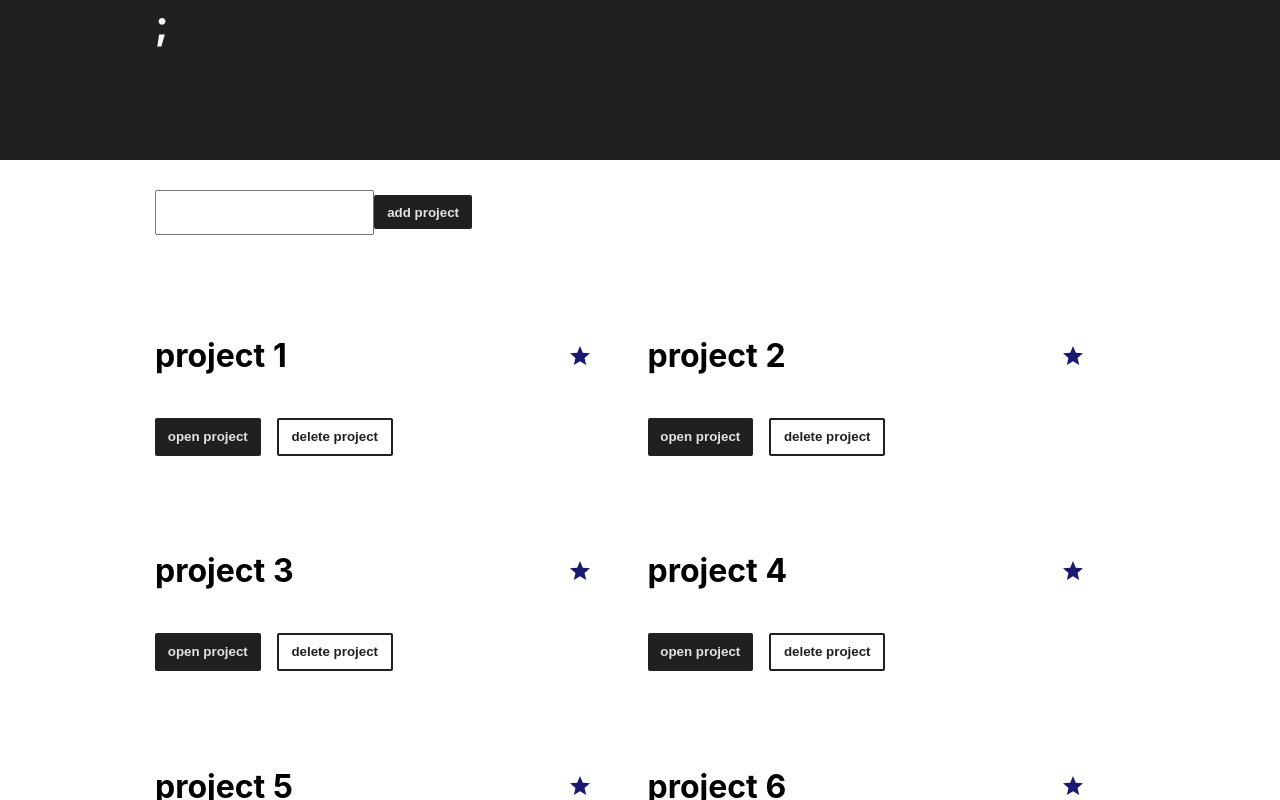
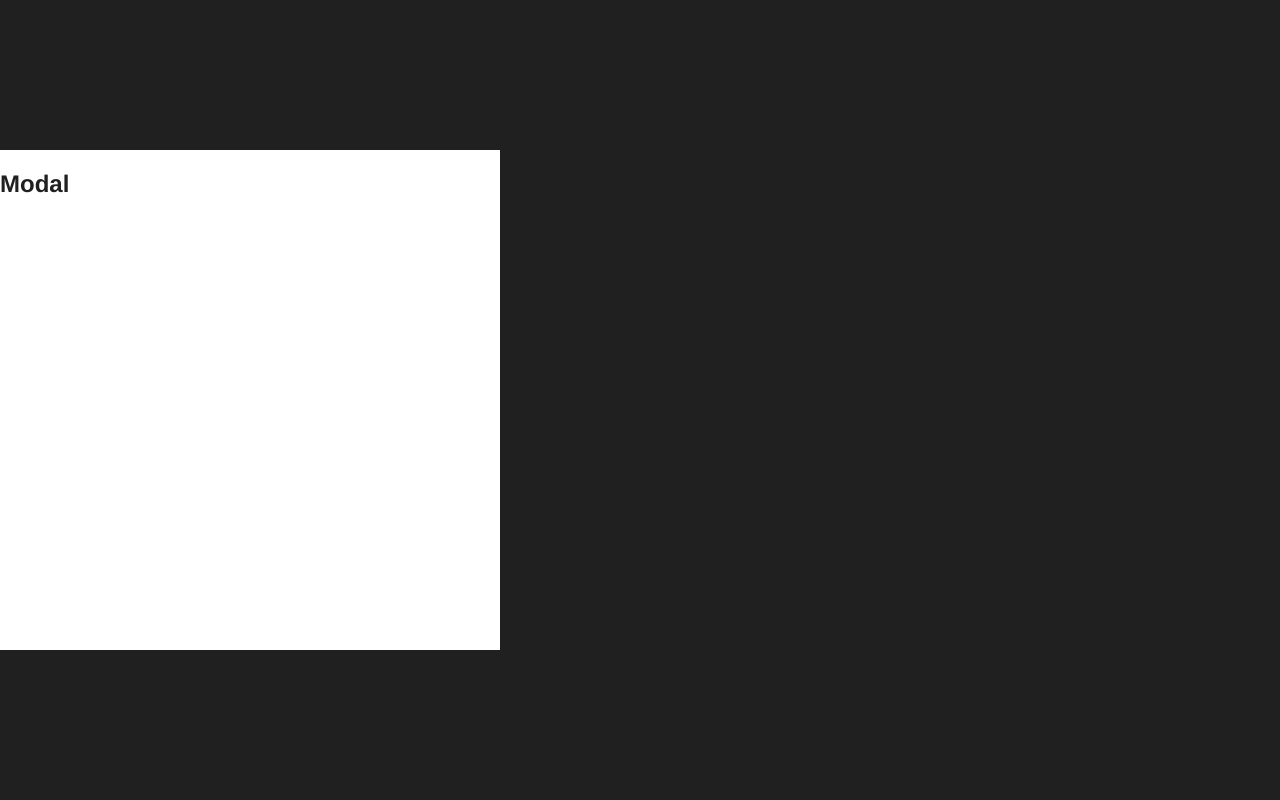
Before and after one commit to subject026/amser-llysiau, a React app: page / in a window 1280 px wide. Shown: the top 800 px of the page. Built offline with nearby package versions, Linux system fonts and the light colour scheme.

Commit message:
css and modal stuff

```diff
--- /dev/null
+++ b/src/App/components/Modal/index.tsx
@@ -0,0 +1,36 @@
+import React from 'react';
+import styled from 'styled-components';
+import { useDispatch } from 'react-redux';
+import { useSelector } from '../../state/reducers';
+
+const Overlay = styled.div`
+  position: fixed;
+  width: 100vw;
+  min-height: 100vh;
+  background-color: #202020;
+  display: flex;
+  align-items: center;
+`;
+
+const ModalBox = styled.section`
+  background-color: #fff;
+  width: 500px;
+  height: 500px;
+`;
+
+function Modal() {
+  const appState = useSelector((state): TState => state);
+  const dispatch = useDispatch();
+  console.log('Modal.tsx - appState: ', appState);
+  if (appState.modal)
+    return (
+      <Overlay>
+        <ModalBox>
+          <h2>Modal</h2>
+          {/* <button onClick={dispatch()}></button> */}
+        </ModalBox>
+      </Overlay>
+    );
+}
+
+export default Modal;
--- a/src/App/components/ProjectView/TaskCard.tsx
+++ b/src/App/components/ProjectView/TaskCard.tsx
@@ -8,6 +8,10 @@ const Card = styled.li`
   &:hover {
     cursor: pointer;
     border: 2px solid grey;
+  }
+  h5 {
+    font-size: 1rem;
+    padding: 0 2rem;
   }
 `;
 
--- a/src/App/components/ProjectView/index.tsx
+++ b/src/App/components/ProjectView/index.tsx
@@ -17,6 +17,7 @@ type TSectionProps = {
 };
 
 const Section = styled.section`
+  padding: 60px 0;
   @media (max-width: 699px) {
     position: relative;
     transition: transform 100ms ease-out;
@@ -33,6 +34,7 @@ const Section = styled.section`
   @media (min-width: 700px) {
     display: grid;
     grid-template-columns: 1fr 1fr;
+    grid-gap: ${(props) => props.theme.layout.base2};
     grid-template-rows: 1fr;
   }
 `;
@@ -51,6 +53,14 @@ type TTaskViewProps = {
 };
 
 const TasksView = styled.div`
+  background-color: #fff;
+  h4 {
+    margin: 0;
+    padding: ${(props) => props.theme.layout.base2};
+    background-color: ${(props) => props.theme.colors.grey200};
+    color: ${(props) => props.theme.colors.grey800};
+    font-size: 20px;
+  }
   ul {
     padding: 0;
     list-style-type: none;
@@ -157,12 +167,12 @@ const ProjectView: React.FC = (): React.ReactElement => {
   return (
     <>
       <ProjectHeader>
-        <Wrapper>{/* // */}</Wrapper>
+        <Wrapper>{/* // */}poo</Wrapper>
       </ProjectHeader>
       <Wrapper>
         <Section taskId={view.taskId} key={id}>
           <TasksView taskId={view.taskId}>
-            <h4>tasks</h4>
+            <h4>Tasks</h4>
             <Form onSubmit={handleFormSubmit}>
               <section>
                 <div>
@@ -187,7 +197,14 @@ const ProjectView: React.FC = (): React.ReactElement => {
               <button
                 type="button"
                 onClick={() => {
-                  dispatch(OPEN_MODAL());
+                  dispatch(
+                    OPEN_MODAL({
+                      type: 'newTask',
+                      data: {
+                        title: 'This is a testy westy',
+                      },
+                    }),
+                  );
                 }}
               >
                 new session
--- a/src/App/components/styled/form.ts
+++ b/src/App/components/styled/form.ts
@@ -2,7 +2,7 @@ import styled from 'styled-components';
 
 export default styled.form`
   section {
-    padding: 30px 0;
+    padding: 2rem;
   }
 
   label {
--- a/src/App/index.tsx
+++ b/src/App/index.tsx
@@ -11,6 +11,7 @@ import ProjectsView from './components/ProjectsView';
 import ProjectView from './components/ProjectView';
 import TimerModal from './components/TimerModal/index';
 import Button from './components/Button';
+import Modal from './components/Modal';
 
 const GlobalStyles = createGlobalStyle`
 * {
@@ -21,8 +22,10 @@ const GlobalStyles = createGlobalStyle`
     font-size: ${({ theme }) => theme.layout.base};
     margin: 0;
     overflow-y: scroll;
-    font-family: -apple-system, BlinkMacSystemFont, 'Segoe UI', Roboto, Oxygen, Ubuntu, Cantarell, 'Open Sans', 'Helvetica Neue', sans-serif;
+    font-family: 'Helvetica', -apple-system, BlinkMacSystemFont, 'Segoe UI', Roboto, Oxygen, Ubuntu, Cantarell, 'Open Sans', 'Helvetica Neue', sans-serif;
     overflow-x: hidden;
+    background-color: ${(props) => props.theme.colors.grey700};
+    color: ${(props) => props.theme.colors.grey100};
   }
 `;
 
@@ -45,8 +48,9 @@ const App: React.FC = (): React.ReactElement => {
   const {
     appData: { projects },
     view,
+    modal,
   } = appState;
-
+  console.log('APPSTATE!!!: ', appState);
   const loadDummyData = () => {
     const newProjects = createProjectsObject();
     dispatch(HYDRATE_PROJECTS(newProjects));
@@ -79,6 +83,7 @@ const App: React.FC = (): React.ReactElement => {
   return (
     <>
       <GlobalStyles />
+      {modal && <Modal />}
       {view.timerIsOpen && <TimerModal />}
       <Header>
         <Wrapper>
--- a/src/App/state/actions/view.ts
+++ b/src/App/state/actions/view.ts
@@ -20,8 +20,9 @@ export const SELECT_TASK = (id: string): TAction => ({
   },
 });
 
-export const OPEN_MODAL = (): TAction => ({
+export const OPEN_MODAL = (payload: TPayload): TAction => ({
   type: 'OPEN_MODAL',
+  payload,
 });
 
 export const CLOSE_MODAL = (): TAction => ({
--- a/src/App/state/reducers/index.ts
+++ b/src/App/state/reducers/index.ts
@@ -2,10 +2,12 @@ import { combineReducers } from 'redux';
 import { useSelector as useReduxSelector, TypedUseSelectorHook } from 'react-redux';
 import appData from './appData';
 import view from './view';
+import modal from './modal';
 
 export default combineReducers({
   view,
   appData,
+  modal,
 });
 
 export const useSelector: TypedUseSelectorHook<TState> = useReduxSelector;
--- a/src/App/state/reducers/initialState.ts
+++ b/src/App/state/reducers/initialState.ts
@@ -3,6 +3,13 @@ const initialState: TState = {
     projects: {},
   },
   view: { timerIsOpen: false },
+  modal: {
+    open: true,
+    type: 'addTask',
+    data: {
+      bloop: 'dataaa',
+    },
+  },
 };
 
 export default initialState;
--- /dev/null
+++ b/src/App/state/reducers/modal/index.ts
@@ -0,0 +1,42 @@
+import initialState from '../initialState';
+
+type TModalState = {
+  open: boolean;
+  type: string;
+  data: object;
+};
+
+export default (state: TModalState = initialState.modal, action: TAction): TModalState => {
+  let newState = { ...state };
+  switch (action.type) {
+    // case 'VIEW_BACK':
+    //   if (newView.taskId) {
+    //     delete newView.taskId;
+    //     return newView;
+    //   }
+    //   if (newView.projectId) {
+    //     delete newView.projectId;
+    //   }
+    //   return newView;
+    // case 'VIEW_PROJECTS':
+    //   newView = { timerIsOpen: false };
+    //   return newView;
+    // case 'SELECT_PROJECT':
+    //   newView.projectId = action.payload.projectId;
+    //   return newView;
+    // case 'SELECT_TASK':
+    //   newView.taskId = action.payload.taskId;
+    //   return newView;
+    case 'OPEN_MODAL':
+      newState.type = action.payload.type;
+      newState.data = action.payload.data;
+      return newState;
+    case 'CLOSE_MODAL':
+      newState.open = false;
+      newState.data = null;
+      newState.type = null;
+      return newState;
+    default:
+      return state;
+  }
+};
```
Also changed, not shown: src/App/state/actions/types.d.ts (+7 -3 lines), src/App/state/reducers/types.d.ts (+7 -0 lines).
